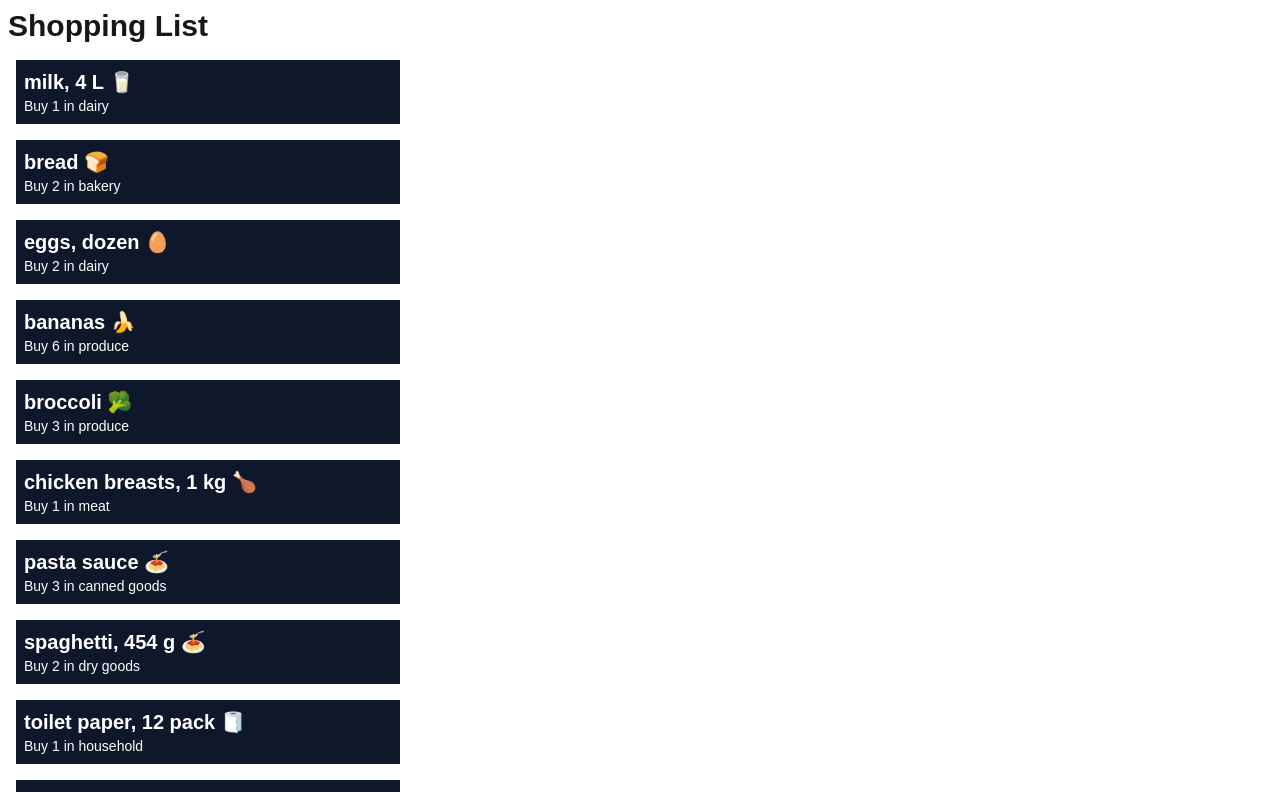
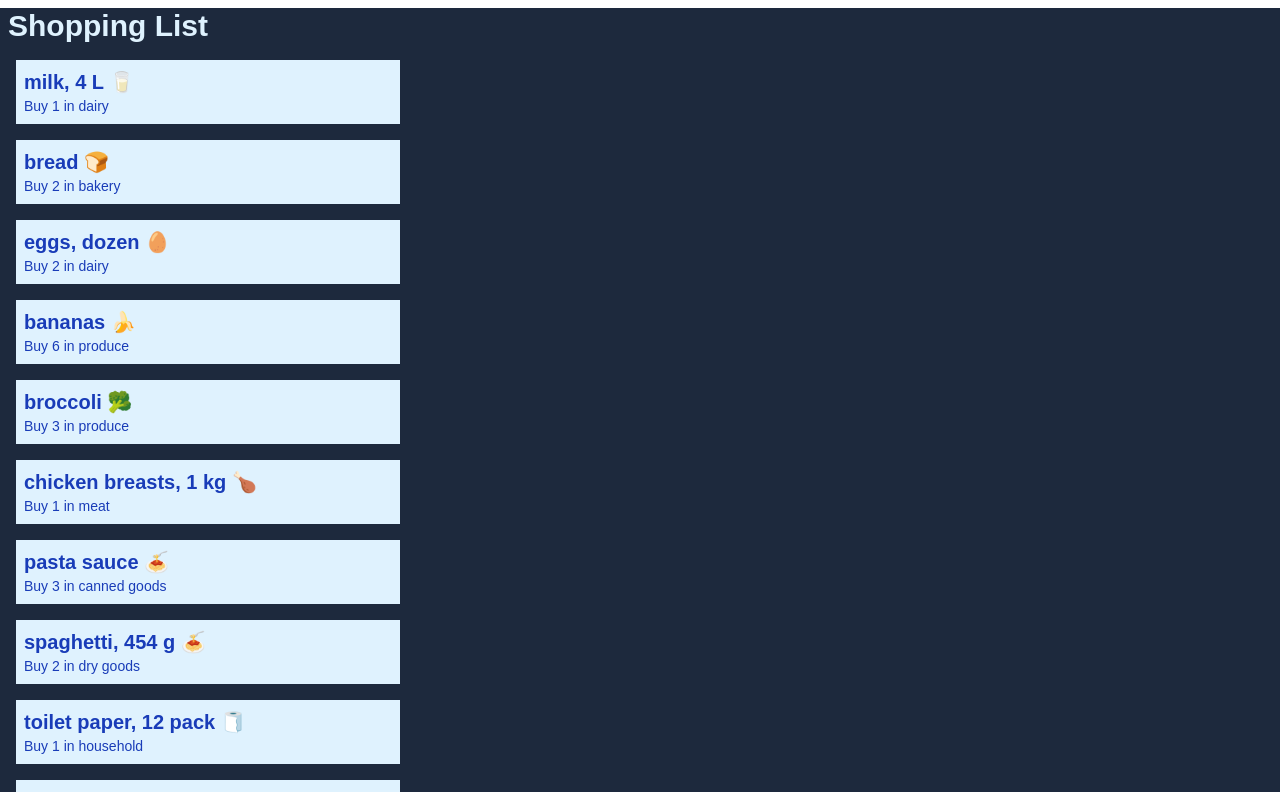
Before and after one commit to Anny-Huang/cprg306-assignments, a Next.js app: page /week-3 in a window 1280 px wide. Shown: the top 792 px of the page. Built offline with nearby package versions, Linux system fonts and the light colour scheme.

Commit message:
change clour scheme

```diff
--- a/app/week-3/item.js
+++ b/app/week-3/item.js
@@ -1,8 +1,8 @@
 export default function Item(props) {
   return (
-    <li className="p-2 m-4 bg-slate-900 max-w-sm">
-      <h2 className="text-xl font-bold  text-white">{props.name}</h2>
-      <p className="text-sm text-white">Buy {props.quantity} in {props.category}</p>
+    <li className="p-2 m-4 bg-sky-100 max-w-sm">
+      <h2 className="text-xl font-bold  text-blue-800">{props.name}</h2>
+      <p className="text-sm text-blue-800">Buy {props.quantity} in {props.category}</p>
     </li>
   );
 }
--- a/app/week-3/page.js
+++ b/app/week-3/page.js
@@ -2,8 +2,8 @@ import ItemList from "./item-list";
 
 export default function Page() {
   return (
-    <main>
-      <h1 className="text-3xl font-bold m-2">Shopping List</h1>
+    <main className=" bg-slate-800">
+      <h1 className="text-3xl text-sky-100 font-bold m-2">Shopping List</h1>
       <ItemList />
     </main>
   );
```
